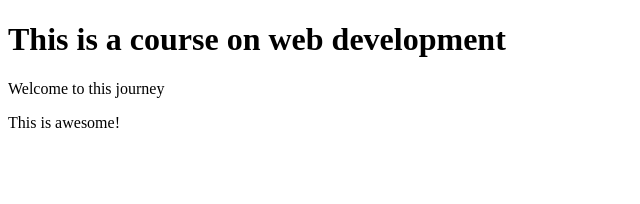
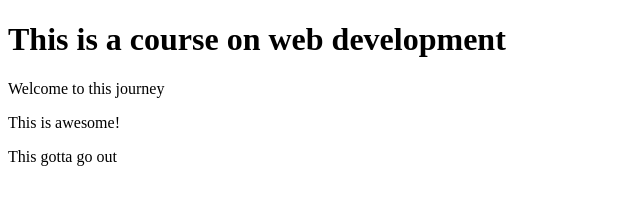
Before and after one commit to fairbrightoo/MyProject, a plain HTML site: page index.html in a window 1280 px wide. Shown: the whole page, without its empty margins (0-640 px from the left). Drawn offline with Linux system fonts and the light colour scheme.

Commit message:
third commit

```diff
--- a/index.html
+++ b/index.html
@@ -13,6 +13,7 @@
     <h1>This is a course on web development</h1>
     <p>Welcome to this journey</p>
     <p>This is awesome!</p>
+    <p>This gotta go out</p>
 
 </body>
 
```
